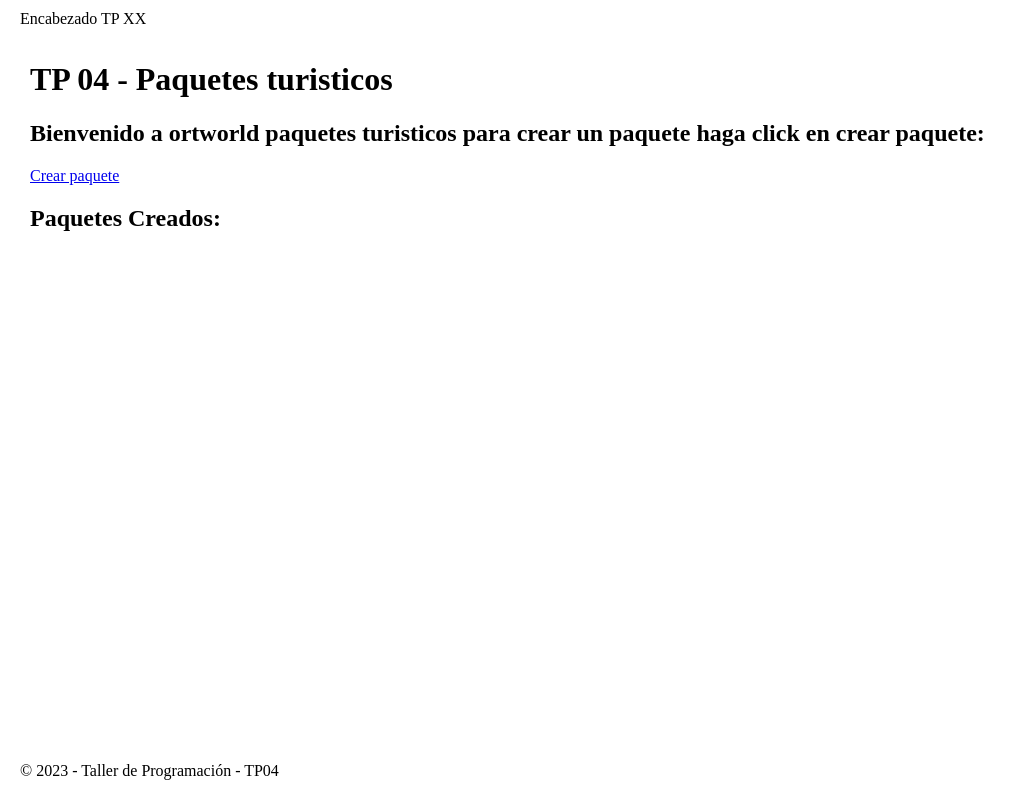
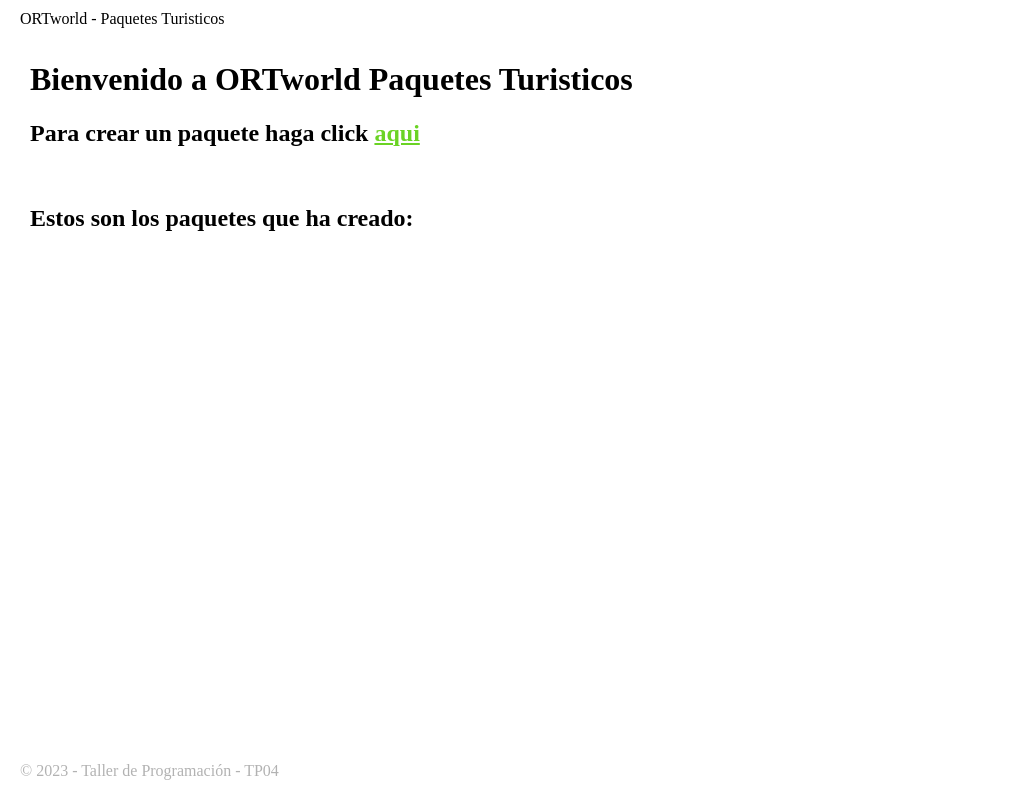
Before and after one commit to dantosqui/TP04_paquetesturisticos, an ASP.NET Core app: page / in a window 1280 px wide. Shown: the whole page, without its empty margins (0-1026 px from the left). Run offline with ASP.NET Core 8, Linux system fonts and the light colour scheme.

Commit message:
css linkeado

```diff
--- a/Views/Home/Index.cshtml
+++ b/Views/Home/Index.cshtml
@@ -1,13 +1,13 @@
 @{
     ViewData["Title"] = "Index";
 }
+<link rel="stylesheet" href="@Url.Content("~/css/index.css")" asp-append-version="true" />
 
-<h1>TP 04 - Paquetes  turisticos</h1>
-<h2>Bienvenido a ortworld paquetes turisticos para crear un paquete haga click en crear paquete:</h2>
+<h1>Bienvenido a ORTworld Paquetes Turisticos</h1>
+<h2>Para crear un paquete haga click <a href='@Url.Action("SelectPaquete")'> aqui </a></h2>
 
-<a href='@Url.Action("SelectPaquete")'> Crear paquete </a>
-
-<h2>Paquetes Creados:</h2>
+<br>
+<h2>Estos son los paquetes que ha creado:</h2>
 
 
 @if (ViewBag.h)
@@ -15,9 +15,11 @@
 
 
     @foreach(var i in ViewBag.paquetes) {
-        <h4>@i.Key</h4>
-        <img src="@Url.Content(i.Value.Aereo)" width="18%" height="auto" alt="Aerolinea"></img>
-        <img src="@Url.Content(i.Value.Excursion)"width="18%" height="auto" alt="Excursion"></img>
-        <img src="@Url.Content(i.Value.Hotel)"width="18%" height="auto" alt="Hotel"></img>
+        <div>
+            <h4>@i.Key</h4>
+            <img src="@Url.Content(i.Value.Aereo)" width="18%" height="auto" alt="Aerolinea"></img>
+            <img src="@Url.Content(i.Value.Excursion)"width="18%" height="auto" alt="Excursion"></img>
+            <img src="@Url.Content(i.Value.Hotel)"width="18%" height="auto" alt="Hotel"></img>
+        </div>
     }
 }
--- a/Views/Shared/_Layout.cshtml
+++ b/Views/Shared/_Layout.cshtml
@@ -8,13 +8,13 @@
     </head>
     <body>
         <header style="position:fixed; top: 0; margin: 10px 0px 20px 0px;">
-            Encabezado TP XX
+            ORTworld - Paquetes Turisticos
         </header>
         <div style="padding:20px 10px 0px 10px;">
             @RenderBody()
         </div>
 
-        <footer>
+        <footer style="opacity:0.3;">
                 &copy; @DateTime.Now.Year - Taller de Programación - TP04
         </footer>
         <script src="~/js/site.js" asp-append-version="true"></script>
--- /dev/null
+++ b/wwwroot/css/index.css
@@ -0,0 +1,4 @@
+h2 a{
+    color:rgb(106, 211, 36);
+    size: 2em;
+}
```
